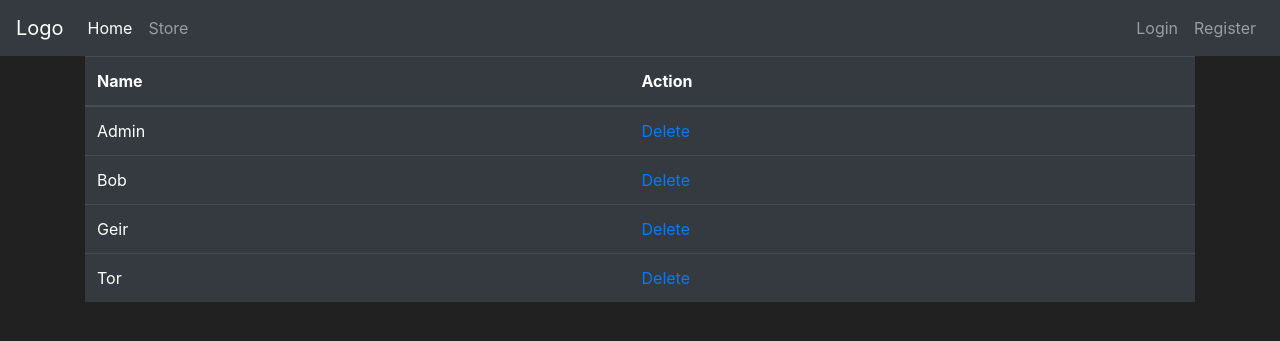
After one commit to Kristiankaspersen/Gruppe18_SoftwareEngineering, a Flask app: page /users in a window 1280 px wide. The commit adds this page. Shown: the top 341 px of the page. Run offline with Flask 2, Linux system fonts and the light colour scheme; data comes from the database, SQL or seed files in the repository; both versions use the stored data as it was after the commit; some libraries are stand-ins or nearby versions.

Commit message:
Lagt til at man kan logge inn som Admin, da vil man få en oversikt over brukere som man kan slette

```diff
--- a/Gruppe18_pyApp/app_flask/forms.py
+++ b/Gruppe18_pyApp/app_flask/forms.py
@@ -22,6 +22,7 @@ class RegisterUserForm(FlaskForm):
     password1 = PasswordField(label="Write password", validators=[Length(min=8), DataRequired()])
     password2 = PasswordField(label="Confirm password", validators=[EqualTo("password1"), DataRequired()])
     submit = SubmitField(label="Create account")
+
 
 class RegisterStoreForm(FlaskForm):
     store_name = StringField(label="chose name of store", validators=[Length(min=2, max=40), DataRequired()])
@@ -54,5 +55,10 @@ class LoginFormUser(FlaskForm):
 class LoginFormStore(FlaskForm):
     submit = SubmitField(label="Login Store")
 
+
+class LoginFormAdmin(FlaskForm):
+    submit = SubmitField(label="Login Admin")
+
+
 class BuyGoodsForm(FlaskForm):
     submit = SubmitField(label="Buy product")
--- a/Gruppe18_pyApp/app_flask/routes.py
+++ b/Gruppe18_pyApp/app_flask/routes.py
@@ -1,7 +1,8 @@
 from flask import render_template, flash, redirect, url_for, request
 from flask_login import login_user, logout_user, current_user
 from app_flask import app, db
-from app_flask.forms import RegisterUserForm, LoginFormUser, LoginFormStore, FormGoods, BuyGoodsForm, RegisterStoreForm
+from app_flask.forms import RegisterUserForm, LoginFormUser, LoginFormStore, FormGoods, BuyGoodsForm, RegisterStoreForm, \
+    LoginFormAdmin
 from app_flask.models import User, Goods, Store
 
 
@@ -31,6 +32,7 @@ def register_user_page():
         for err_message in form.errors.values():
             flash(f"Error creating user: {err_message}")
     return render_template("registerUser.html", form=form)
+
 
 @app.route("/registerStore", methods=["GET", "POST"])
 def register_store():
@@ -62,11 +64,16 @@ def register_store():
 def login_page():
     form_user = LoginFormUser()
     form_store = LoginFormStore()
+    # Admin
+    form_admin = LoginFormAdmin()
     if form_user.validate_on_submit():
         if request.form.get('Geir') is not None:
             user_attempted = User.query.filter_by(username="Geir").first()
         elif request.form.get('Tor') is not None:
             user_attempted = User.query.filter_by(username="Tor").first()
+            # Admin
+        elif request.form.get('Admin') is not None:
+            user_attempted = User.query.filter_by(username="Admin").first()
         else:
             user_attempted = None
 
@@ -79,7 +86,7 @@ def login_page():
         else:
             flash("Wrong password, or username")
 
-    return render_template("login.html", form_user=form_user, form_store=form_store)
+    return render_template("login.html", form_user=form_user, form_store=form_store, form_admin=form_admin)
 
 
 @app.route("/logout")
@@ -151,6 +158,15 @@ def store_page():
         return render_template("store.html", items=items, buy_form=buy_form)
 
 
+@app.route('/users', methods=['GET', 'POST'])
+def show_users():
+
+    db_users = User.query.order_by(User.username)
+    # db_goods = Goods.query.order_by(Goods.name)
+
+    return render_template('users.html', db_users=db_users)
+
+
 @app.route('/delete/<int:id>')
 def delete_goods(id):
     goods_to_delete = Goods.query.filter_by(id=id).first()
--- a/Gruppe18_pyApp/app_flask/templates/base.html
+++ b/Gruppe18_pyApp/app_flask/templates/base.html
@@ -27,7 +27,22 @@
                     <a class="nav-link" href="{{ url_for('store_page') }}">Store</a>
                 </li>
             </ul>
-            {% if current_user.is_authenticated and current_user.profile_type==1 %}
+
+            {% if current_user.username=="Admin" %}
+            <ul class="navbar-nav">
+                <li class="nav-item">
+                    <a class="nav-link" href="{{ url_for('show_users') }}">Users</a>
+                </li>
+                <li class="nav-item">
+                    <a class="nav-link">{{ current_user.username }}</a>
+                </li>
+                <li class="nav-item">
+                    <a class="nav-link" href="{{ url_for('logout_page') }}">logout</a>
+                </li>
+
+            </ul>
+
+            {% elif current_user.is_authenticated and current_user.profile_type==1 %}
             <ul class="navbar-nav">
                 <li class="nav-item">
                     <a class="nav-link" href="{{ url_for('add_goods')}}">Post an item</a>
@@ -41,7 +56,9 @@
                 <li class="nav-item">
                     <a class="nav-link" href="{{ url_for('logout_page') }}">logout</a>
                 </li>
+
             </ul>
+
             {% elif current_user.is_authenticated %}
             <ul class="navbar-nav">
                 <li class="nav-item">
--- /dev/null
+++ b/Gruppe18_pyApp/app_flask/templates/users.html
@@ -0,0 +1,31 @@
+
+{% extends 'base.html' %}
+{% block title %}
+    Market Page
+{% endblock %}
+
+{% block content %}
+<div class="container">
+            <table class="table table-hover table-dark">
+    <thead>
+        <tr>
+            <!-- Your Columns HERE -->
+            <th scope="col">Name</th>
+            <th scope="col">Action</th>
+        </tr>
+    </thead>
+    <tbody>
+        <!-- Your rows inside the table HERE: -->
+
+                {% for users in db_users %}
+                <tr>
+                    <td class=".table-striped">{{ users.username}}</td>
+
+                    <td class=".table-striped"><a href="">Delete</a></td>
+                </tr>
+                {% endfor %}
+
+    </tbody>
+    </table>
+    </div>
+{% endblock %}
```
Also changed, not shown: Gruppe18_pyApp/app_flask/templates/login.html (+9 -0 lines), Gruppe18_pyApp/drop_and_build_db.py (+16 -0 lines), Gruppe18_pyApp/app_flask/appDB.db.
